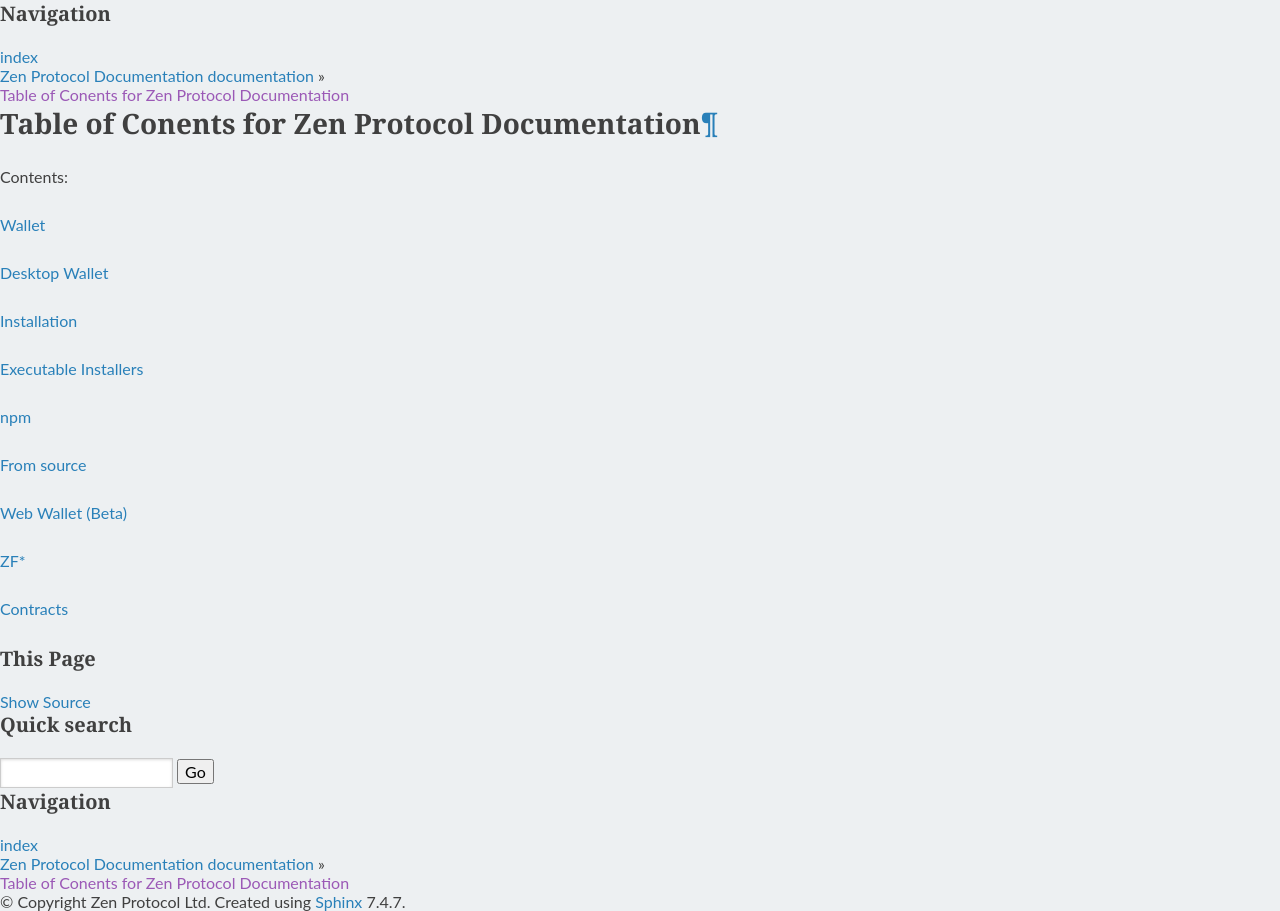
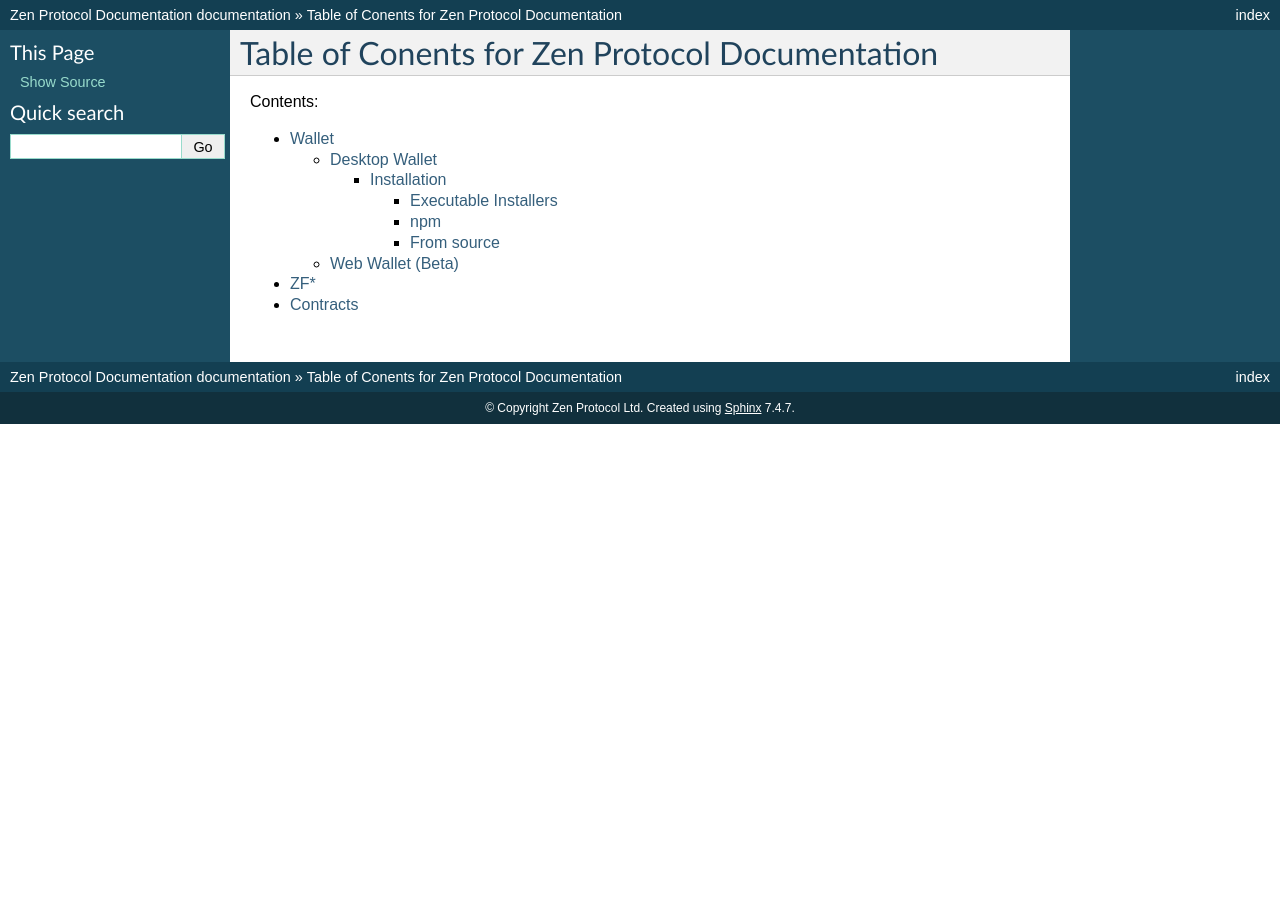
Before and after one commit to zenprotocol/docs, a Sphinx documentation site: the page built from docs/index.md, in a window 1280 px wide. Built offline with Sphinx 7.4.7, drawn with Linux system fonts in a browser that asks for light colours; some web fonts are replaced.

Commit message:
theme doesn't really work

```diff
--- a/docs/conf.py
+++ b/docs/conf.py
@@ -73,7 +73,7 @@
 # so a file named "default.css" will overwrite the builtin "default.css".
 html_static_path = ['_static']
 
-html_style = 'css/my_theme.css'
+#html_style = 'css/my_theme.css'
 
 # Add any extra paths that contain custom files (such as robots.txt or
 # .htaccess) here, relative to this directory. These files are copied
```
